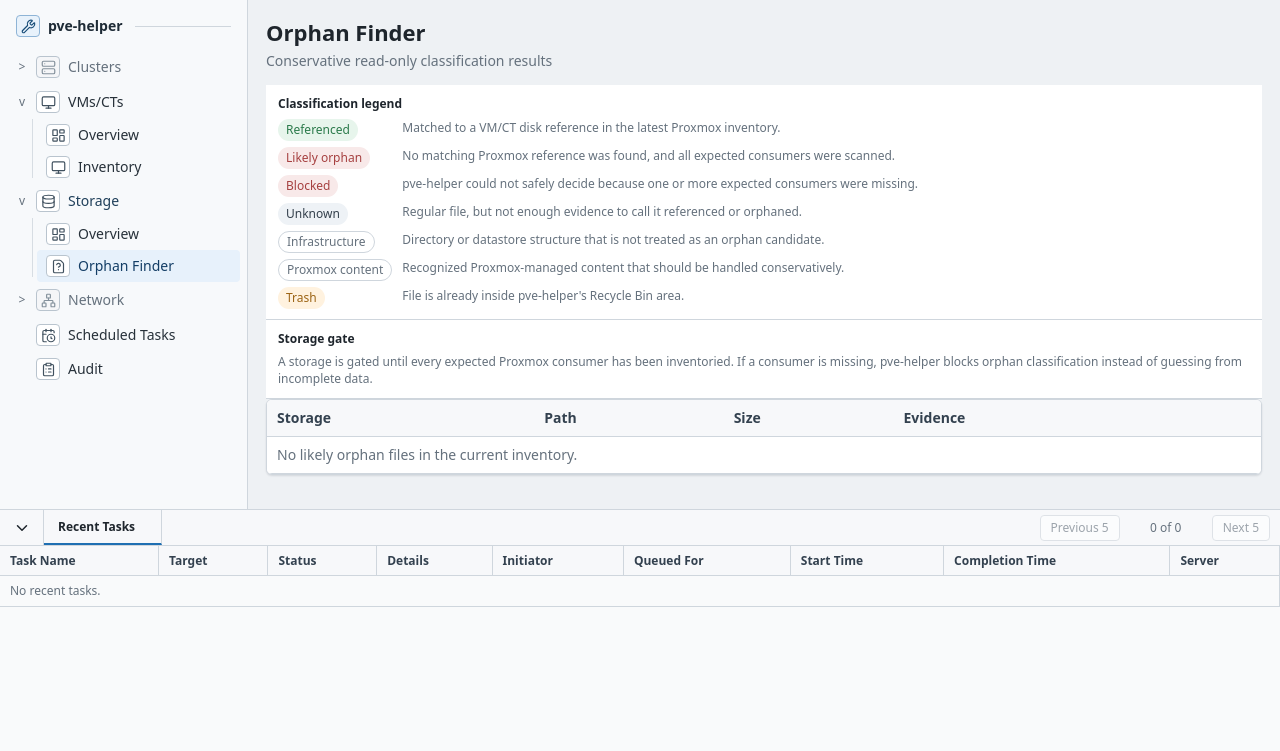
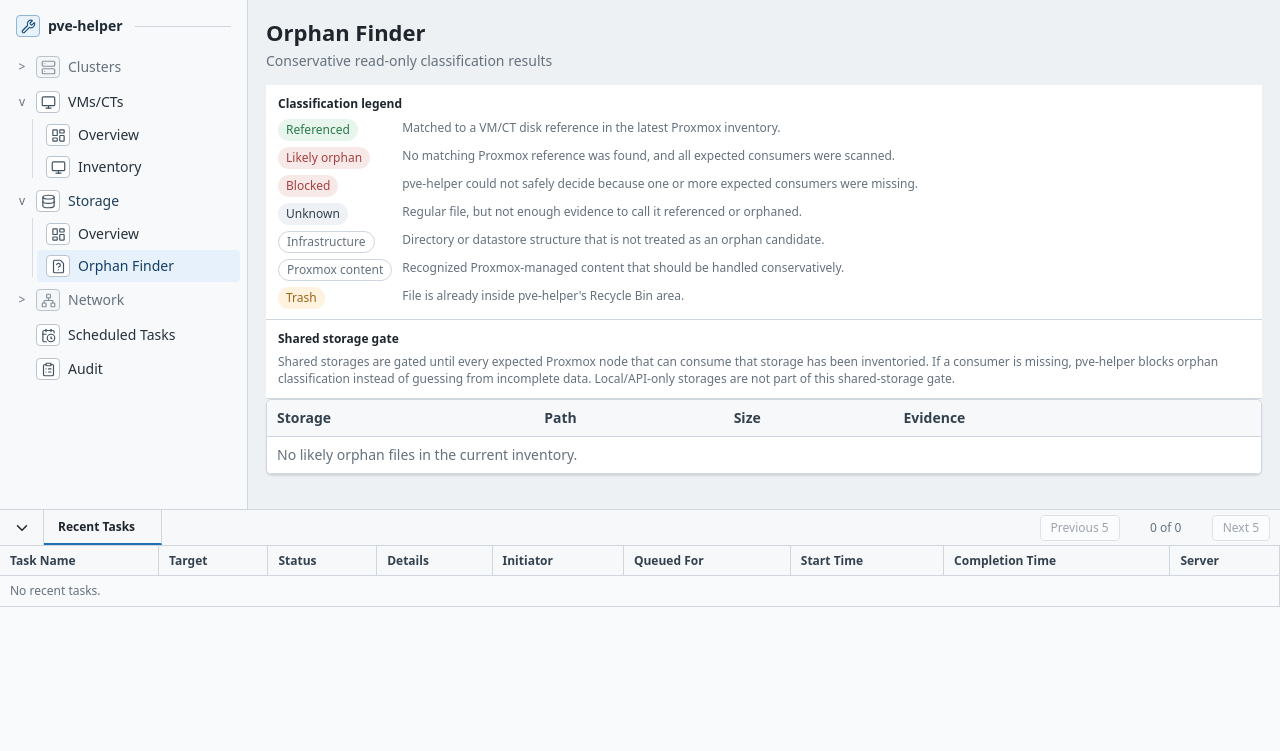
Before and after one commit to ssavant2/pve-helper, a Django app: page /orphans/ in a window 1280 px wide. Shown: the part 49-800 px from the top of the page. Run offline with Django 5.2, Linux system fonts and the light colour scheme; the visitor is signed in with stand-in values (Sample User, id 1); data comes from the database, SQL or seed files in the repository; data that the repository does not hold is empty; parts of the project's set-up code (start-up, migrations or seed data) failed here and were passed over.

Commit message:
Clarify shared storage gate labels

```diff
--- a/templates/core/datastores.html
+++ b/templates/core/datastores.html
@@ -4,7 +4,7 @@
   <section class="page-header">
     <div>
       <h1>Datastores</h1>
-      <p>Configured Proxmox storage roots</p>
+      <p>Configured shared Proxmox storage roots mounted by pve-helper</p>
     </div>
   </section>
 
@@ -23,7 +23,7 @@
           <th>PVE options</th>
           <th>Prealloc</th>
           <th>Expected consumers</th>
-          <th>Gate</th>
+          <th>Shared Gate</th>
           <th>PVE-helper access</th>
           <th>Latest Scan</th>
           <th>Likely orphans</th>
--- a/templates/core/partials/storage_gate_help.html
+++ b/templates/core/partials/storage_gate_help.html
@@ -1,8 +1,9 @@
-<section class="help-panel" aria-label="Storage gate help">
-  <div class="help-panel-title">Storage gate</div>
+<section class="help-panel" aria-label="Shared storage gate help">
+  <div class="help-panel-title">Shared storage gate</div>
   <p>
-    A storage is gated until every expected Proxmox consumer has been inventoried.
-    If a consumer is missing, pve-helper blocks orphan classification instead of
-    guessing from incomplete data.
+    Shared storages are gated until every expected Proxmox node that can consume
+    that storage has been inventoried. If a consumer is missing, pve-helper
+    blocks orphan classification instead of guessing from incomplete data.
+    Local/API-only storages are not part of this shared-storage gate.
   </p>
 </section>
--- a/templates/core/storage_hosts.html
+++ b/templates/core/storage_hosts.html
@@ -3,12 +3,12 @@
 {% block storage_content %}
   <section class="storage-tab-content">
     <div class="panel">
-      <div class="panel-heading">Expected Proxmox Nodes</div>
+      <div class="panel-heading">Expected Proxmox Nodes for Shared Storage</div>
       <table class="data-table compact">
         <thead>
           <tr>
             <th>Node</th>
-            <th>Gate Status</th>
+            <th>Shared Gate Status</th>
             <th>Last Successful Scan</th>
           </tr>
         </thead>
```
